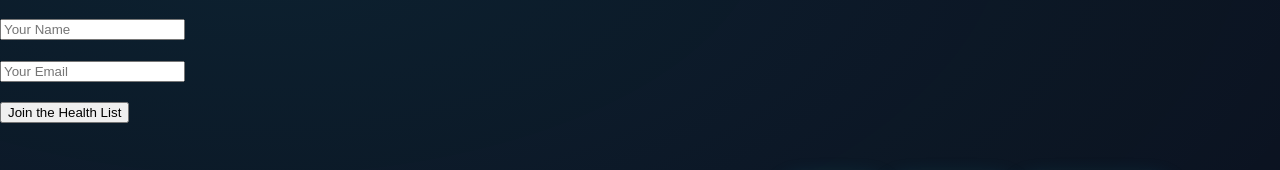
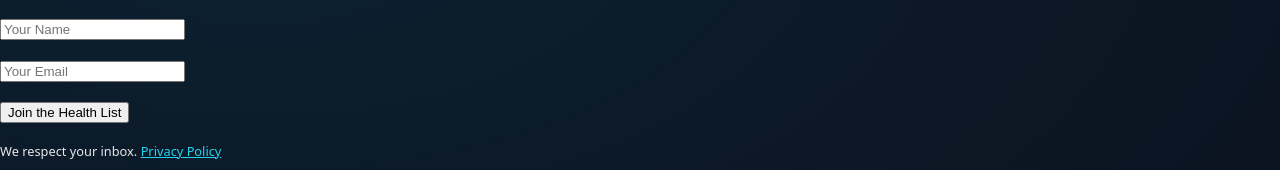
Before and after one commit to bcandreia/Getmyhealthback, a plain HTML site: page index.html in a window 1280 px wide. Shown: the top 170 px of the page. Drawn offline with Linux system fonts and the light colour scheme.

Commit message:
Update index.html

```diff
--- a/index.html
+++ b/index.html
@@ -10,6 +10,8 @@
   <p><input type="text" name="name" placeholder="Your Name" required></p>
   <p><input type="email" name="email" placeholder="Your Email" required></p>
   <p><button type="submit">Join the Health List</button></p>
+  <p style="font-size: 0.8em;">We respect your inbox. <a href="/privacy.html">Privacy Policy</a></p>
+
 </form>
 
   <title>Mitolyn vs SleepLean vs Nagano Tonic – Natural Energy, Sleep & Metabolism Support</title>
```
